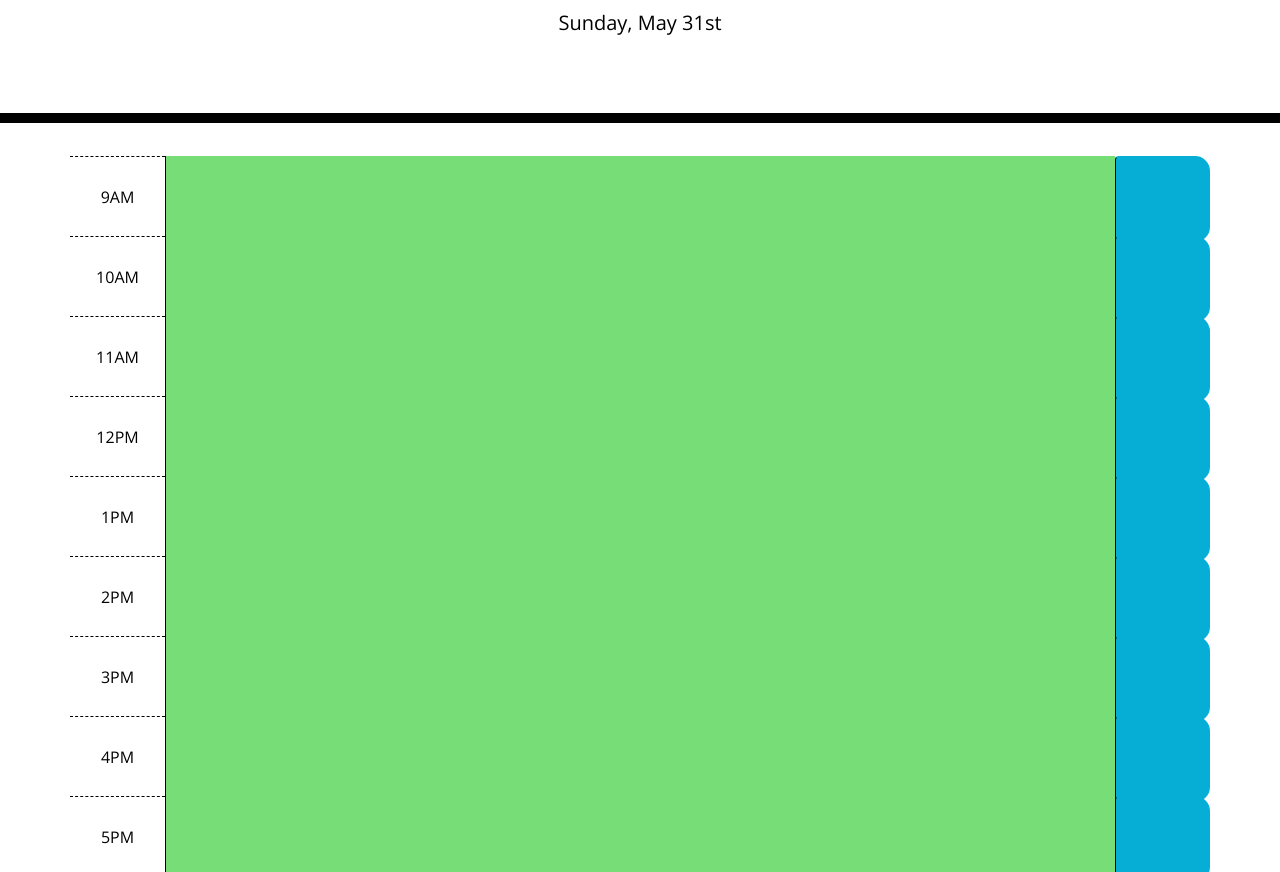
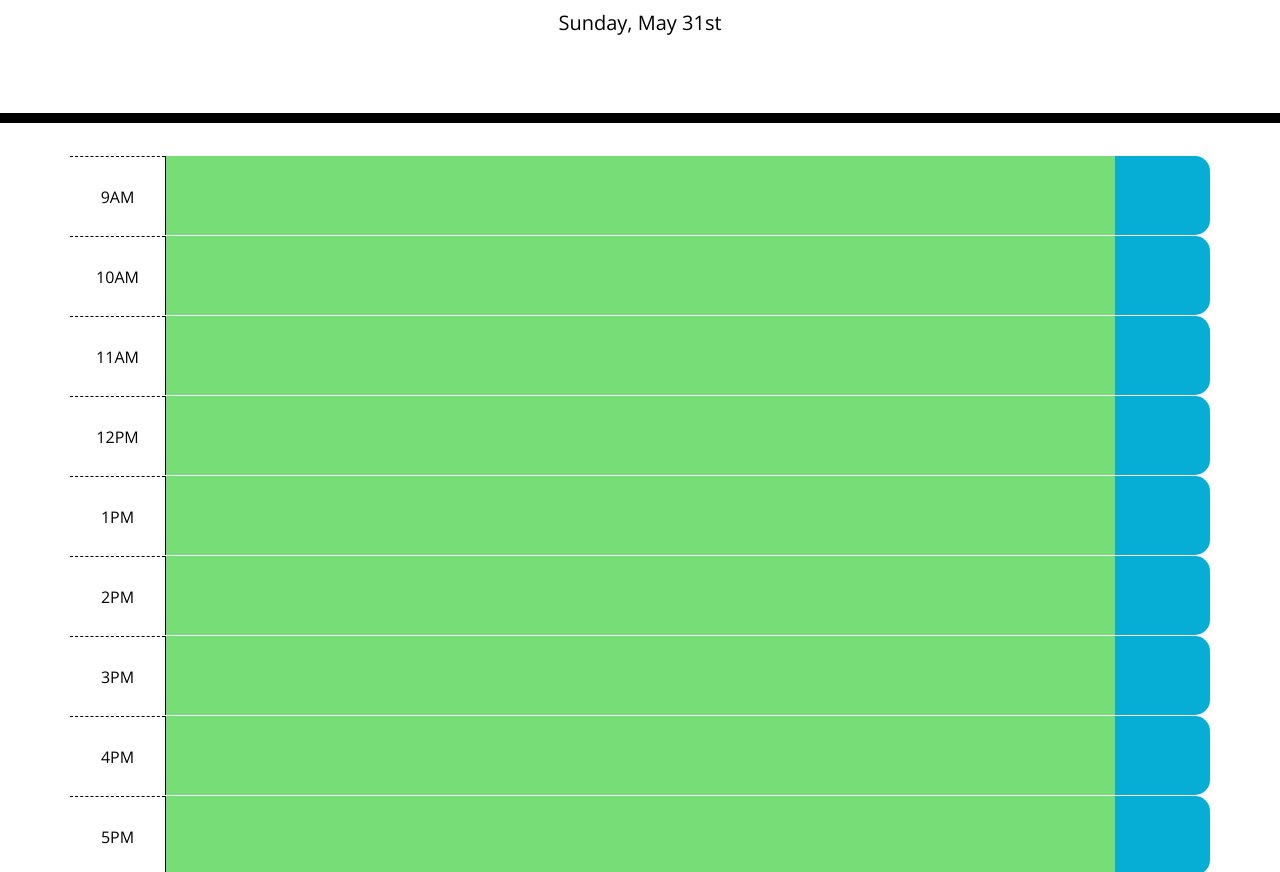
Before and after one commit to TRemigi/workday-scheduler, a plain HTML site: page index.html in a window 1280 px wide. Shown: the part 181-1053 px from the top of the page. Drawn offline with nearby package versions, Linux system fonts and the light colour scheme; a web font is replaced by a local one.

Commit message:
touched up styling

```diff
--- a/assets/css/style.css
+++ b/assets/css/style.css
@@ -4,7 +4,7 @@ body {
   line-height: 1;
 }
 
-textarea{
+textarea {
   background: transparent;
   border: none;
   resize: none;
@@ -21,11 +21,11 @@ textarea{
   border-bottom: 10px solid black;
 }
 
-.description{
+.description {
   white-space: pre-wrap;
 }
 
-.time-block{
+.time-block {
   text-align: center;
   border-radius: 15px;
 }
@@ -33,7 +33,7 @@ textarea{
 .row {
   white-space: pre-wrap;
   height: 80px;
-  border-top: 1px solid white;;
+  border-top: 1px solid white;
 }
 
 .hour {
@@ -61,12 +61,14 @@ textarea{
   border-left: 1px solid black;
   border-top-right-radius: 15px;
   border-bottom-right-radius: 15px;
+  border: transparent;
   background-color: #06AED5;
   color: white;
   text-align: center;
 }
 
-.saveBtn i:hover {
+.saveBtn:hover .i {
   font-size: 20px;
+  color: black;
   transition: all .3s ease-in-out;
 }
--- a/assets/js/script.js
+++ b/assets/js/script.js
@@ -75,6 +75,7 @@ var saveBlocks = function () {
     localStorage.setItem("timeBlocks", JSON.stringify(timeBlocks));
 };
 
+// function to save user input upon clicking save button
 $(".saveBtn").on("click", function () {
     var timeBlock = $(this).attr("id").replace("btn", "");
     var currentText = $(this).closest(".time-block").find("textarea").val().trim();
@@ -82,7 +83,7 @@ $(".saveBtn").on("click", function () {
     // save entered text to corresponding key in timeBlocks object
     timeBlocks[timeBlock] = currentText;
     saveBlocks();
-    console.log(timeBlocks);
+    $(".saveBtn").blur();
 })
 
 timeChecker();
--- a/index.html
+++ b/index.html
@@ -18,7 +18,7 @@
 <body>
   <header class="jumbotron">
     <h1 class="display-3">Work Day Scheduler</h1>
-    <p class="lead">A simple calendar app for scheduling your work day</p>
+    <p class="lead description">A simple calendar app for scheduling your work day</p>
     <p id="currentDay" class="lead"></p>
   </header>
 
@@ -30,9 +30,9 @@
         9AM
       </div>
       <!-- text input area -->
-        <textarea class="col-10 description" id="9"></textarea>
+        <textarea class="col-10" id="9"></textarea>
       <!-- save button -->
-        <button class="col-1 btn saveBtn" id="btn9" type="button">
+        <button class="col-1 saveBtn" id="btn9" type="button">
           <span class="i oi oi-task"></span>
         </button>
     </div><!-- timeblock 10 -->
@@ -44,7 +44,7 @@
       <!-- text input area -->
         <textarea class="col-10" id="10"></textarea>
       <!-- save button -->
-        <button class="col-1 btn saveBtn" id="btn10" type="button">
+        <button class="col-1 saveBtn" id="btn10" type="button">
           <span class="i oi oi-task"></span>
         </button>
     </div>
@@ -57,7 +57,7 @@
       <!-- text input area -->
         <textarea class="col-10" id="11"></textarea>
       <!-- save button -->
-        <button class="col-1 btn saveBtn" id="btn11" type="button">
+        <button class="col-1 saveBtn" id="btn11" type="button">
           <span class="i oi oi-task"></span>
         </button>
     </div>
@@ -70,7 +70,7 @@
       <!-- text input area -->
         <textarea class="col-10" id="12"></textarea>
       <!-- save button -->
-        <button class="col-1 btn saveBtn" id="btn12" type="button">
+        <button class="col-1 saveBtn" id="btn12" type="button">
           <span class="i oi oi-task"></span>
         </button>
     </div>
@@ -83,7 +83,7 @@
       <!-- text input area -->
         <textarea class="col-10" id="13"></textarea>
       <!-- save button -->
-        <button class="col-1 btn saveBtn" id="btn13" type="button">
+        <button class="col-1 saveBtn" id="btn13" type="button">
           <span class="i oi oi-task"></span>
         </button>
     </div>
@@ -96,7 +96,7 @@
       <!-- text input area -->
         <textarea class="col-10" id="14"></textarea>
       <!-- save button -->
-        <button class="col-1 btn saveBtn" id="btn14" type="button">
+        <button class="col-1 saveBtn" id="btn14" type="button">
           <span class="i oi oi-task"></span>
         </button>
     </div>
@@ -109,7 +109,7 @@
       <!-- text input area -->
         <textarea class="col-10" id="15"></textarea>
       <!-- save button -->
-        <button class="col-1 btn saveBtn" id="btn15" type="button">
+        <button class="col-1 saveBtn" id="btn15" type="button">
           <span class="i oi oi-task"></span>
         </button>
     </div>
@@ -122,7 +122,7 @@
       <!-- text input area -->
         <textarea class="col-10" id="16"></textarea>
       <!-- save button -->
-        <button class="col-1 btn saveBtn" id="btn16" type="button">
+        <button class="col-1 saveBtn" id="btn16" type="button">
           <span class="i oi oi-task"></span>
         </button>
     </div>
@@ -135,11 +135,14 @@
       <!-- text input area -->
         <textarea class="col-10" id="17"></textarea>
       <!-- save button -->
-        <button class="col-1 btn saveBtn" id="btn17" type="button">
+        <button class="col-1 saveBtn" id="btn17" type="button">
           <span class="i oi oi-task"></span>
         </button>
     </div>
   </div>
+  <footer>
+    <div class="row"></div>
+  </footer>
 
   <script src="https://code.jquery.com/jquery-3.4.1.min.js"></script>
   <script src="https://cdnjs.cloudflare.com/ajax/libs/moment.js/2.24.0/moment.min.js"></script>
```
